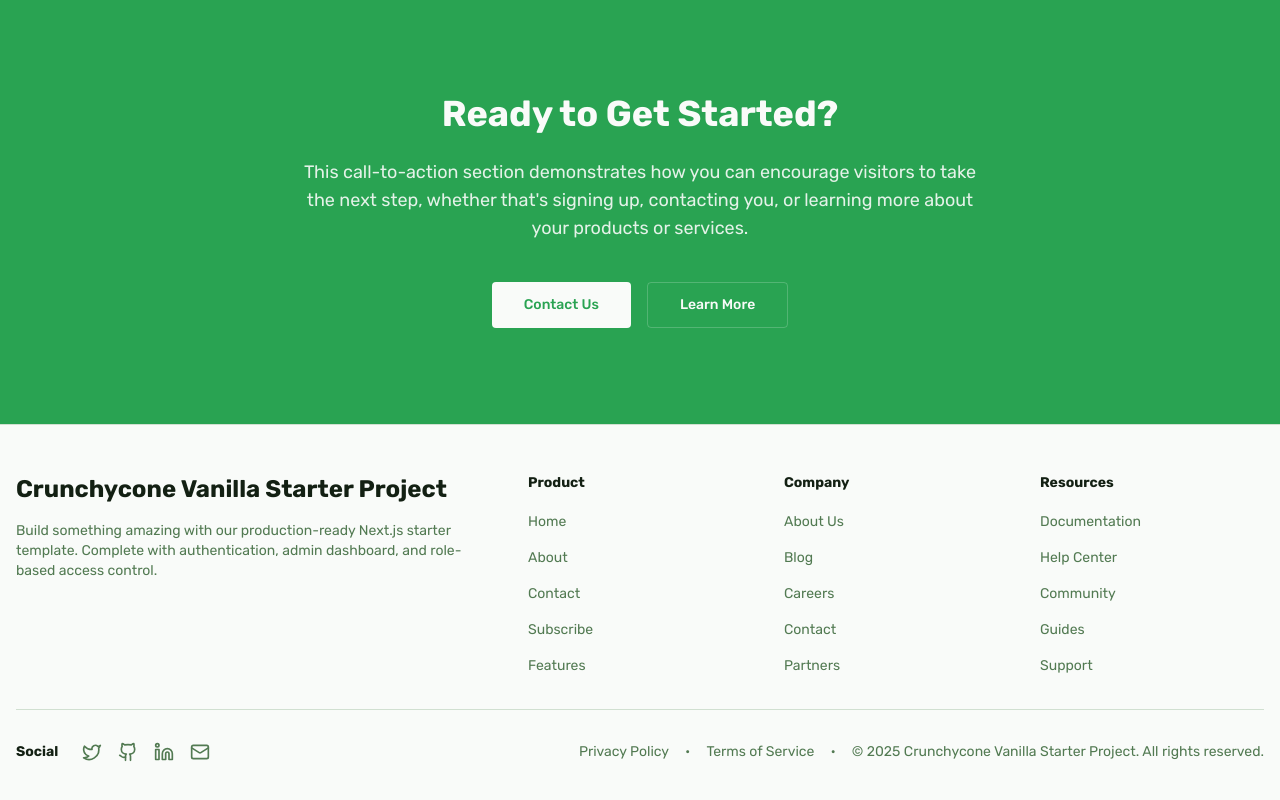
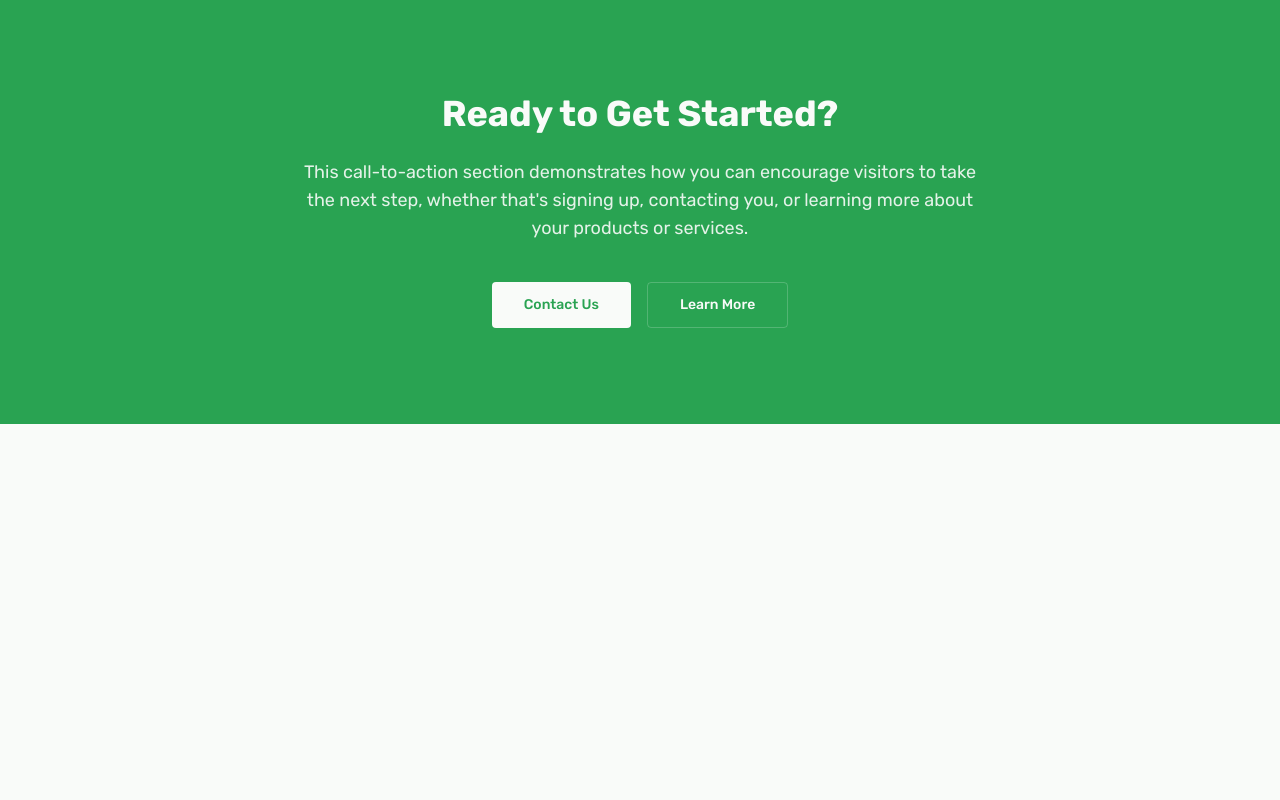
Before and after one commit to anythingpossible71/sharoncme, a Next.js app: page /about in a window 1280 px wide. Shown: the part 2549-3349 px from the top of the page. After the commit the page ends 2973 px from the top, so only its background shows below. Built offline with nearby package versions, Linux system fonts and the light colour scheme; no server answers; the database is empty.

Commit message:
Remove footer from MainPageTemplate

```diff
--- a/components/templates/MainPageTemplate.tsx
+++ b/components/templates/MainPageTemplate.tsx
@@ -1,6 +1,5 @@
 import { ReactNode } from "react";
 import { PageHeader } from "@/components/pages/PageHeader";
-import { PageFooterExtended } from "@/components/pages/PageFooterExtended";
 import { HeroSection } from "@/components/sections/HeroSection";
 import { AdminIframes } from "@/components/admin/AdminIframes";
 import type { Prisma } from "@prisma/client";
@@ -63,8 +62,6 @@ export function MainPageTemplate({
 
         {children}
       </main>
-
-      <PageFooterExtended appName={appName} appLogoUrl={appLogoUrl || undefined} />
     </AdminIframes>
   );
 }
```
